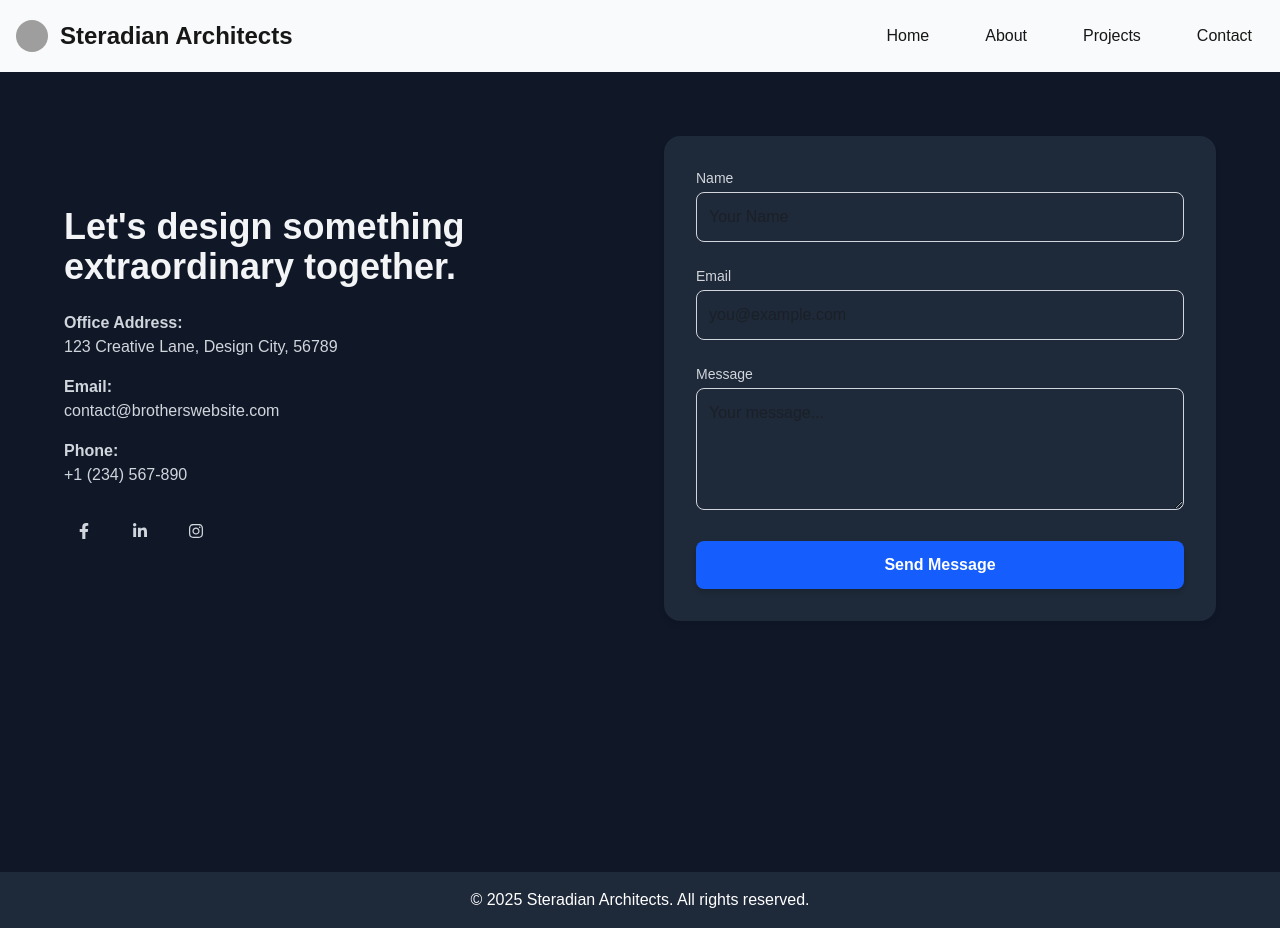
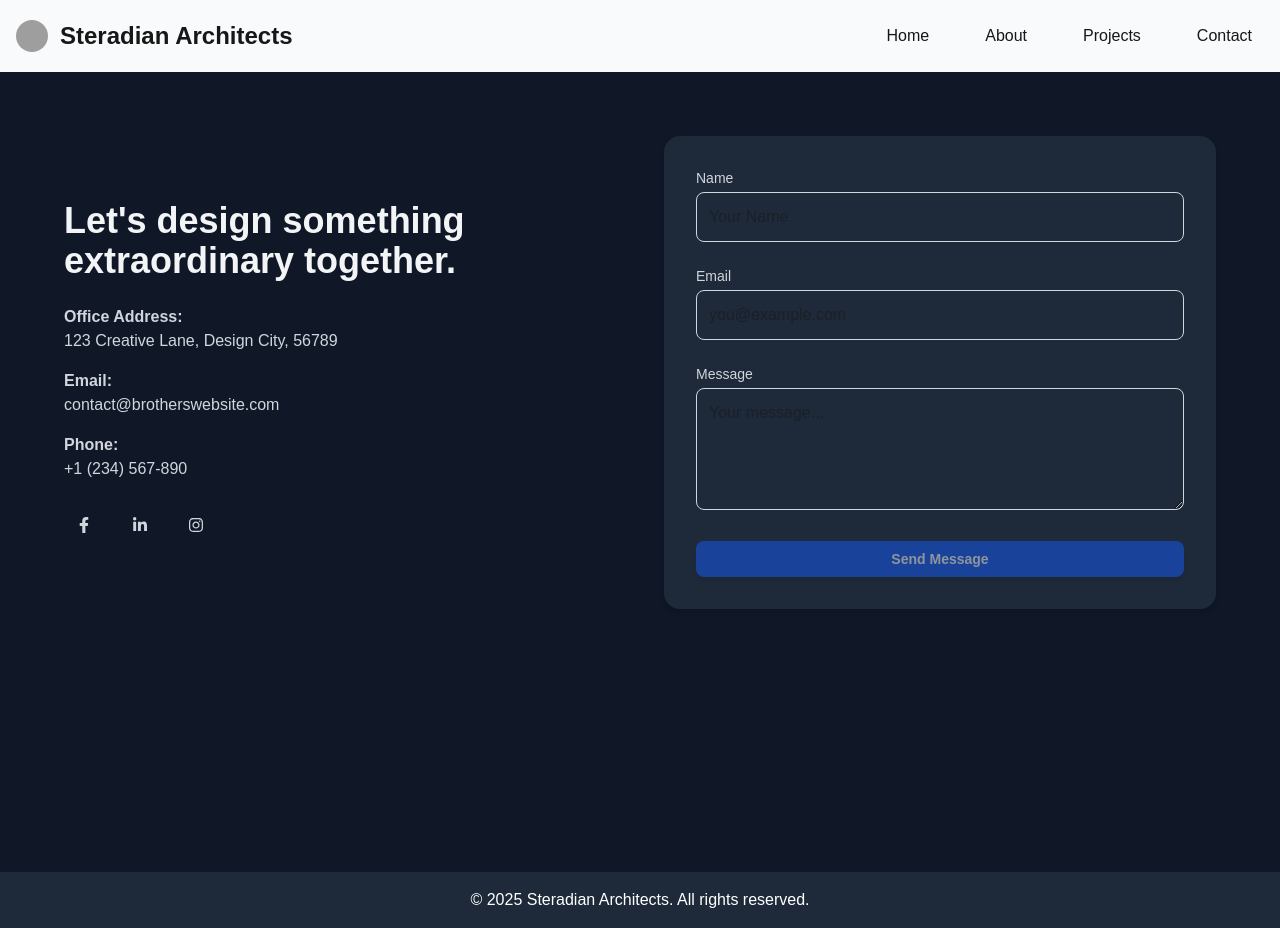
Before and after one commit to bhatnagar-afk/steradian, a Next.js app: page /contact in a window 1280 px wide. Built offline with nearby package versions, Linux system fonts and the light colour scheme; grey boxes are pictures that could not be loaded.

Commit message:
feat: add custom fonts and update font families in global styles; refactor social links to use Next.js Link component; enhance button usage in forms and project categories

```diff
--- a/src/app/globals.css
+++ b/src/app/globals.css
@@ -3,6 +3,8 @@
 :root {
   --background: #ffffff;
   --foreground: #171717;
+  --font-poppins: "Poppins", sans-serif;
+  --font-montserrat: "Montserrat", sans-serif;
 }
 
 @theme inline {
@@ -22,7 +24,11 @@
 body {
   background: var(--background);
   color: var(--foreground);
-  font-family: Arial, Helvetica, sans-serif;
+  font-family: var(--font-poppins);
+}
+
+h1, h2, h3, h4, h5, h6 {
+  font-family: var(--font-montserrat);
 }
 
 .masonry-grid {
--- a/src/components/contact/contact-details.tsx
+++ b/src/components/contact/contact-details.tsx
@@ -1,5 +1,5 @@
 import * as fa from "react-icons/fa";
-
+import Link from "next/link";
 export default function ContactTextPage() {
   return (
     <div className="flex flex-col justify-center">
@@ -24,24 +24,24 @@ export default function ContactTextPage() {
 
       {/* Social Links */}
       <div className="mt-6 flex space-x-4">
-        <a
+        <Link
           href="#"
           className="p-3 bg-gray-900 rounded-full hover:bg-gray-800 transition"
         >
           <fa.FaFacebookF className="text-gray-300" />
-        </a>
-        <a
+        </Link>
+        <Link
           href="#"
           className="p-3 bg-gray-900 rounded-full hover:bg-gray-800 transition"
         >
           <fa.FaLinkedinIn className="text-gray-300" />
-        </a>
-        <a
+        </Link>
+        <Link
           href="#"
           className="p-3 bg-gray-900 rounded-full hover:bg-gray-800 transition"
         >
           <fa.FaInstagram className="text-gray-300" />
-        </a>
+        </Link>
       </div>
     </div>
   );
--- a/src/components/contact/contact-form.tsx
+++ b/src/components/contact/contact-form.tsx
@@ -1,6 +1,7 @@
 "use client";
 import { useState } from "react";
 import { sendEmail } from "@/lib/services/email-sender"; // adjust path
+import { Button } from "../ui/button";
 
 export default function ContactForm() {
   const [formData, setFormData] = useState({ name: "", email: "", message: "" });
@@ -61,12 +62,14 @@ export default function ContactForm() {
           />
         </div>
 
-        <button
+        <Button
+          disabled={!formData.name || !formData.email || !formData.message}
           type="submit"
+          variant={"ghost"}
           className="w-full py-3 px-6 bg-blue-600 text-white font-semibold rounded-lg shadow-md hover:bg-blue-700 transition"
         >
           Send Message
-        </button>
+        </Button>
       </form>
     </div>
   );
--- a/src/components/home/hero-section.tsx
+++ b/src/components/home/hero-section.tsx
@@ -1,5 +1,6 @@
 import { SectionProps } from "@/objects/home-objects";
-
+import { Button } from "../ui/button";
+import Link from "next/link";
 export default function HomeHeroSection({ model }: { model: SectionProps }) {
   return (
     <div
@@ -21,15 +22,11 @@ export default function HomeHeroSection({ model }: { model: SectionProps }) {
         {model.section.cta && model.section.cta.length > 0 && (
           <div className="mt-12 flex flex-wrap justify-center gap-8">
             {model.section.cta.map((ctaItem, idx) => (
-              <a
-                key={idx}
-                href={ctaItem.link}
-                className="inline-flex items-center justify-center px-6 py-3
-                   rounded-xl font-medium text-base shadow-md transition
-                   bg-blue-600 text-white hover:bg-blue-700"
-              >
-                {ctaItem.text}
-              </a>
+              <Link key={idx} href={ctaItem.link}>
+                <Button className="inline-flex items-center justify-center px-6 py-3 rounded-xl font-medium text-base shadow-md transition bg-blue-600 text-white hover:bg-blue-700">
+                  {ctaItem.text}
+                </Button>
+              </Link>
             ))}
           </div>
         )}
--- a/src/components/projects/project-categories.tsx
+++ b/src/components/projects/project-categories.tsx
@@ -1,6 +1,7 @@
 'use client'
 
 import { useState } from 'react'
+import { Button } from '../ui/button'
 
 type ProjectCategoriesProps = {
   categories: string[]
@@ -18,7 +19,7 @@ export default function ProjectCategories({
   return (
     <div className="flex gap-4 mb-6 flex-wrap">
       {categories.map((cat) => (
-        <button
+        <Button
           key={cat}
           onClick={() => handleClick(cat)}
           className={`
@@ -29,7 +30,7 @@ export default function ProjectCategories({
   `}
         >
           {cat}
-        </button>
+        </Button>
       ))}
     </div>
   )
--- a/src/lib/services/sanity-queries.ts
+++ b/src/lib/services/sanity-queries.ts
@@ -9,6 +9,7 @@ export interface HeroData {
   title: string
   subtitle: string
   imageUrl: string
+  additionalImages: string[]
 }
 
 interface HomeTextArea {
@@ -34,11 +35,13 @@ export async function getHeroData(): Promise<HeroData[]> {
       category,
       title,
       subtitle,
-      "imageUrl": image.asset->url
-    } | order(_createdAt desc)`,
+      "imageUrl": image.asset->url,
+      "additionalImages": additionalImages[].asset->url
+    } | order(_createdAt desc)`
   )
   return data || []
 }
+
 
 export async function getHomeSections(): Promise<HomeTextArea[]> {
   const sections: HomeTextArea[] = await client.fetch(
```
